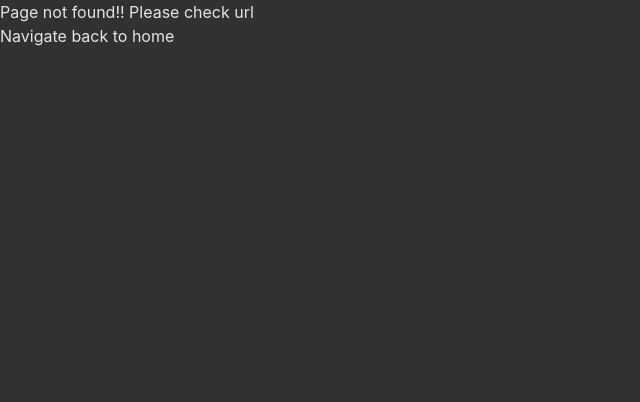
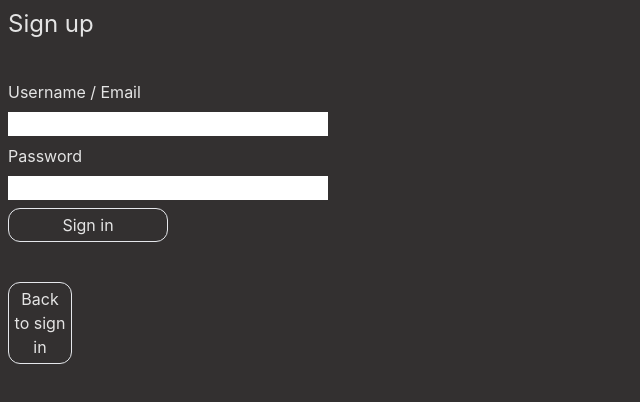
Before and after one commit to Zeanderson/Gatemate, a React (Vite) app in the folder gatemate/: page /signup in a window 1280 px wide. Before the commit this address had no page. Shown: the top 402 px of the page, without its empty margins (0-640 px from the left). Built offline with nearby package versions, Linux system fonts and the light colour scheme.

Commit message:
Sign in/up basic pages setup

```diff
--- /dev/null
+++ b/gatemate/src/routes/SignIn.tsx
@@ -0,0 +1,60 @@
+import { useState , ChangeEvent } from "react";
+function checkAuth(user: string, pass: string) {
+    console.log(user)
+    console.log(pass)
+    return true
+}
+
+function Signin() {
+    const [username, setUsername] = useState<string>('');
+    const [password, setPassword] = useState<string>('');
+
+    const handleUsernameChange = (event: ChangeEvent<HTMLInputElement>) => {
+        setUsername(event.target.value);
+    };
+
+    const handlePasswordChange = (event: ChangeEvent<HTMLInputElement>) => {
+        setPassword(event.target.value);
+    };
+
+    const handleSignIn = async () => {
+        try {
+            // Call the checkAuth function to perform authentication
+            const isAuthenticated = await checkAuth(username, password);
+            if (isAuthenticated) {
+                // Redirect to the "/home" page if authentication is successful
+                window.location.href = "/home";} else {
+                // Handle authentication failure
+                console.log("Authentication failed");
+            }
+        } catch (error) {
+            // Handle error if checkAuth fails
+            console.error("Authentication error:", error);
+        }
+    };
+
+    return (
+    <div className={'flex flex-col gap-10 p-2'}>
+        <h1 className='text-2xl'>Sign in</h1>
+        <div className='flex flex-col gap-2'>
+
+            <label>Username / Email</label>
+            <input id="user" className='max-w-xs' value={username} onChange={handleUsernameChange} />
+
+            <label>Password</label>
+            <input id="pass" className='max-w-xs' type="password" value={password} onChange={handlePasswordChange} />
+
+            <button onClick={handleSignIn} className='border border-solid rounded-xl p-1 max-w-[10rem] hover:bg-blue-500 hover:border-none'>Sign in</button>
+
+            {/* //TODO This does not need to be an "<a/> tag, we need a onClick on the button to go to a function to check things such as if inputs have correct things in them" */}
+            {/* // or if there is anything. Call a backend call to check auth, and then return going to home with user data, or a error to sign up or invalid */}
+        </div>
+
+        <a className='flex max-w-[4rem]' href="/signup">
+            <button className='border border-solid rounded-xl p-1 hover:bg-blue-500 hover:border-none'>Sign up</button>
+        </a>
+    </div>
+    )
+}
+
+export default Signin;
--- /dev/null
+++ b/gatemate/src/routes/SignUp.tsx
@@ -0,0 +1,43 @@
+import { useState } from "react";
+import { ChangeEvent } from "react";
+
+function submitUser(user: string, pass: string) {
+    console.log(user)
+    console.log(pass)
+    return true
+}
+
+function Signup() {
+    const [username, setUsername] = useState<string>('');
+    const [password, setPassword] = useState<string>('');
+
+    const handleUsernameChange = (event: ChangeEvent<HTMLInputElement>) => {
+        setUsername(event.target.value);
+    };
+
+    const handlePasswordChange = (event: ChangeEvent<HTMLInputElement>) => {
+        setPassword(event.target.value);
+    };
+
+    return (
+    <div className={'flex flex-col gap-10 p-2'}>
+        <h1 className='text-2xl'>Sign up</h1>
+        <div className='flex flex-col gap-2'>
+
+            <label>Username / Email</label>
+            <input id="user" className='max-w-xs' value={username} onChange={handleUsernameChange} />
+
+            <label>Password</label>
+            <input id="pass" className='max-w-xs' type="password" value={password} onChange={handlePasswordChange} />
+
+            <button onClick={() => {submitUser(username,password)}} className='border border-solid rounded-xl p-1 max-w-[10rem] hover:bg-blue-500 hover:border-none'>Sign in</button>
+        </div>
+
+        <a className='flex max-w-[4rem]' href="/">
+            <button className='border border-solid rounded-xl p-1 hover:bg-blue-500 hover:border-none'>Back to sign in</button>
+        </a>
+    </div>
+    )
+}
+
+export default Signup;
```
Also changed, not shown: gatemate/src/App.tsx (+11 -1 lines).
